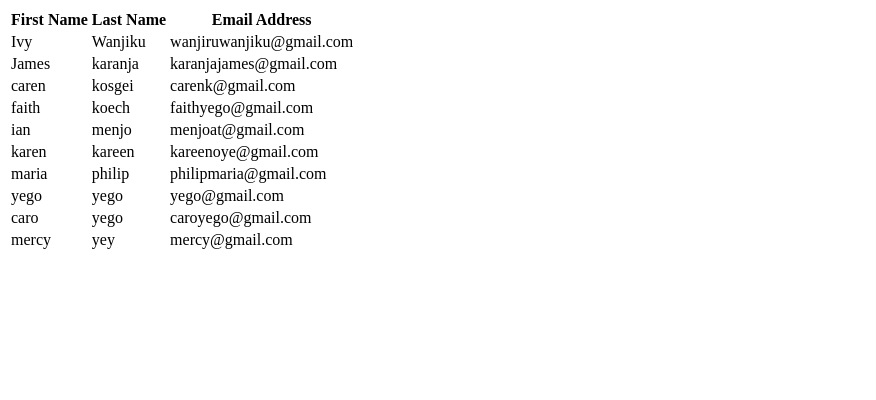
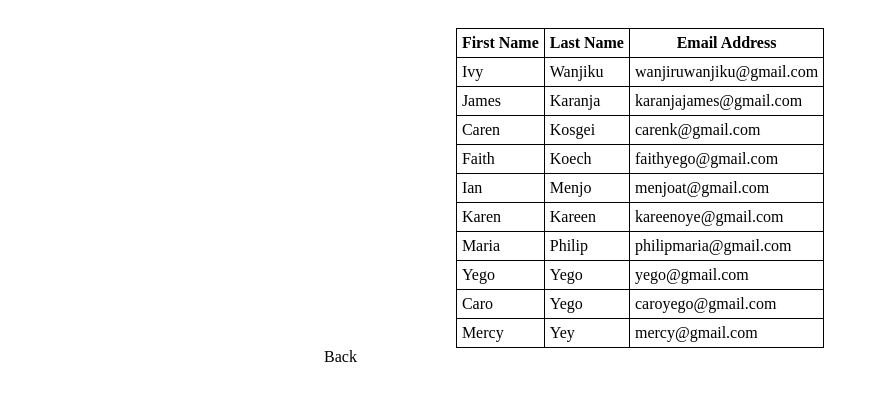
Before and after one commit to caren-chepngetich/heko, a plain HTML site: page index3.html in a window 1280 px wide. Shown: the whole page, without its empty margins (0-876 px from the left). Drawn offline with Linux system fonts and the light colour scheme.

Commit message:
making changes

```diff
--- a/index3.html
+++ b/index3.html
@@ -4,8 +4,41 @@
     <meta charset="UTF-8">
     <meta name="viewport" content="width=>, initial-scale=1.0">
     <title>Document</title>
+     <style>
+        form{
+            width: 50%;
+            padding :20px;
+            margin: 0 auto;
+        }
+        table{
+            border-collapse: collapse;
+            padding:5px;
+            margin: auto;
+        }
+        td{
+        border: 1px solid black;
+        margin: auto;
+        padding:5px
+      }
+      th{
+        border: 1px solid black;
+        margin: auto;
+        padding:5px
+      }
+      tr{
+        border: 1px solid black;
+        margin: auto;
+        padding:5px
+      }
+      a{
+        text-decoration: none;
+        color: black;
+      }
+     </style>
+
 </head>
 <body>
+    <form>
         <table>
             <tr>
                 <th>First Name </th>
@@ -20,53 +53,57 @@
             </tr>
             <tr>
                 <td>James </td>
-            <td>karanja</td>
+                <td>Karanja</td>
                 <td>karanjajames@gmail.com</td>
             </tr>
             <tr>
-            <td>caren</td>
-            <td>kosgei</td>
+                <td>Caren</td>
+                <td>Kosgei</td>
                 <td>carenk@gmail.com</td>
 
             </tr>
             <tr>
-            <td>faith</td>
-            <td>koech</td>
+                <td>Faith</td>
+                <td>Koech</td>
                 <td>faithyego@gmail.com</td>
 
             </tr>
             <tr>
-            <td>ian</td>
-            <td>menjo</td>
+                <td>Ian</td>
+                <td>Menjo</td>
                 <td>menjoat@gmail.com</td>
 
             </tr>
             <tr>
-            <td>karen</td>
-            <td>kareen</td>
+                <td>Karen</td>
+                <td>Kareen</td>
                 <td>kareenoye@gmail.com</td>
                 <tr>
-                <td>maria</td>
-                <td>philip</td>
+                    <td>Maria</td>
+                    <td>Philip</td>
                     <td>philipmaria@gmail.com</td>
 
                 </tr>
                 <tr>
-            <td>yego</td>
-            <td>yego</td>
+                <td>Yego</td>
+                <td>Yego</td>
                 <td>yego@gmail.com</td>
             </tr>
             <tr>
-        <td>caro</td>
-        <td>yego</td>
+            <td>Caro</td>
+            <td>Yego</td>
             <td>caroyego@gmail.com</td>
             </tr>
             <tr>
-            <td>mercy</td>
-            <td>yey</td>
+                <td>Mercy</td>
+                <td>Yey</td>
                 <td>mercy@gmail.com</td>
             </tr>
 
         </table>
+
+        <span><a href="./index2.html">Back</a></span>
+    </form>
+
 </body>
 </html>
```
Also changed, not shown: index.html (+22 -4 lines), index2.html (+24 -4 lines). Lines whose indentation alone changed are shown as unchanged.
